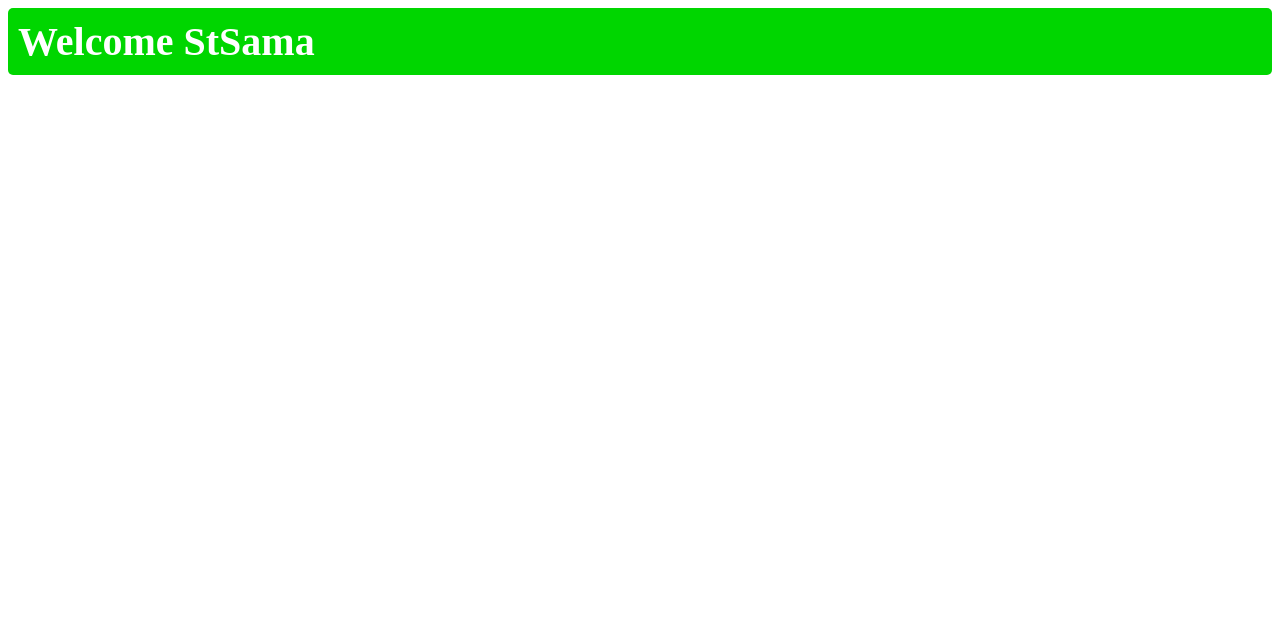
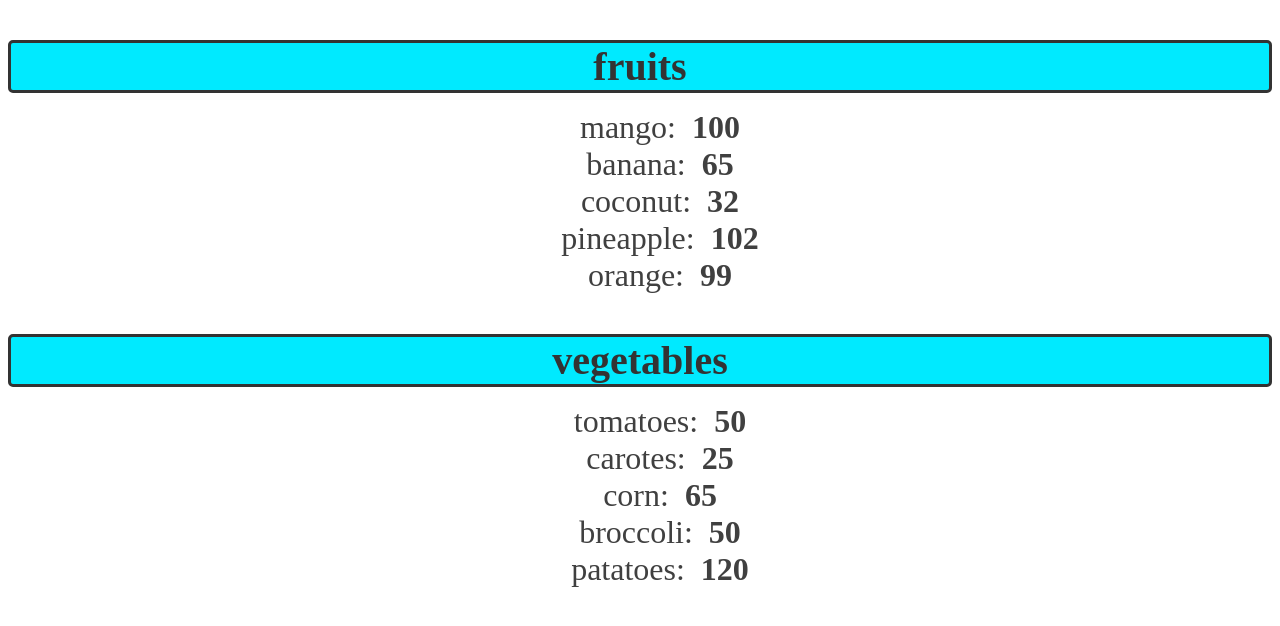
Before and after one commit to Stsama/react-course, a React (Vite) app in the folder my-react-app/: page / in a window 1280 px wide. Shown: the top 626 px of the page. Built offline with nearby package versions, Linux system fonts and the light colour scheme.

Commit message:
list rendering in REACT JS

```diff
--- a/my-react-app/src/App.jsx
+++ b/my-react-app/src/App.jsx
@@ -1,8 +1,25 @@
-import UserGreeting from "./UserGreeting";
+import List from "./List";
+
 function App() {
+  const fruits = [  {id:0, name:"mango", calories: 100},
+    {id:1, name:"banana", calories: 65},
+    {id:2, name:"coconut", calories: 32},
+    {id:3, name:"pineapple", calories: 102},
+    {id:4, name:"orange", calories: 99}
+  ]
+
+  const vegetables = [
+    {id:5, name:"tomatoes", calories: 50},
+    {id:6, name:"carotes", calories: 25},
+    {id:7, name:"corn", calories: 65},
+    {id:8, name:"broccoli", calories: 50},
+    {id:9, name:"patatoes", calories: 120}
+  ]
+
   return(
     <>
-      <UserGreeting isLoggedIn={true} username="StSama" />
+      {fruits.length > 0 && <List items={fruits} category="fruits" /> }
+      {vegetables.length > 0 ? <List items={vegetables} category="vegetables" /> : null}
     </>
   );
 }
--- /dev/null
+++ b/my-react-app/src/List.jsx
@@ -0,0 +1,35 @@
+import PropTypes from "prop-types"
+const List = (props) => {
+  const category = props.category;
+  const items = props.items;
+  //  items.sort((a, b) => a.name.localeCompare(b.name)); // ALPHABETICAL
+  // items.sort((a, b) => b.name.localeCompare(a.name)); // REVERSE ALPHABETICAL
+  // items.sort((a, b) => a.calories - b.calories) // NUMERIC
+  // items.sort((a, b) => b.calories - a.calories) // REVERSE NUMERIC
+
+  // const lowCalitems = items.filter(item => fruit.calories < 100) FILTRING items < 100
+  // const highCalitems = items.filter(fruit => fruit.calories >= 100) //FILTRING items >= 100
+
+  const listItems = items.map((item) => (
+    <li key={item.id} >
+      {item.name}: &nbsp;
+      <b>{item.calories} </b>{" "}
+    </li>
+  ));
+  return(<>
+    <h3 className="list-category" >{category}</h3>
+    <ol className="list-items" >{listItems} </ol>
+  </>);
+};
+List.propTypes = {
+    item: PropTypes.arrayOf(PropTypes.shape({ id: PropTypes.number,
+                                              name: PropTypes.string,
+                                              calories: PropTypes.number
+                                            }) ),
+    category: PropTypes.string
+}
+List.defaultProps = {
+    category: "Category",
+    items: [],
+}
+export default List;
--- a/my-react-app/src/UserGreeting.jsx
+++ /dev/null
@@ -1,20 +0,0 @@
-import PropTypes from "prop-types"
-const UserGreeting = (props) => {
-
-  const welcomeMessage = <h2 className="welcome-message" >Welcome {props.username} </h2>
-  const loginPrompt = <h2 className="login-prompt" >Please log in to continue </h2>
-
-  return(props.isLoggedIn ? welcomeMessage: loginPrompt);
-
-}
-
-UserGreeting.prototypes = {
-    isLoggedIn: PropTypes.bool,
-    username: PropTypes.string
-}
-
-UserGreeting.defaultProps = {
-    isLoggedIn: false,
-    username: "Guest"
-}
-export default UserGreeting
--- a/my-react-app/src/index.css
+++ b/my-react-app/src/index.css
@@ -1,16 +1,21 @@
-.welcome-message{
+.list-category{
     font-size: 2.5em;
-    background-color: hsl(120, 100%, 42%);
-    color: white;
-    padding: 10px;
+    font-weight: bold;
+    color: hsl(0, 0%, 20%);
+    margin-bottom: 10px;
+    text-align: center;
+    border: 3px solid;
     border-radius: 5px;
+    background-color: hsl(185, 100%, 50%);
+}
+.list-items li {
+    font-size: 2em;
+    list-style: none;
+    color: hsl(0, 0%, 25%);
+    text-align: center;
     margin: 0;
 }
-.login-prompt{
-    font-size: 2.5em;
-    background-color: hsl(0, 100%, 42%);
-    color: white;
-    padding: 10px;
-    border-radius: 5px;
-    margin: 0;
+.list-items li:hover{
+    color: hsl(0, 0%, 45%);
+    cursor: pointer;
 }
```
